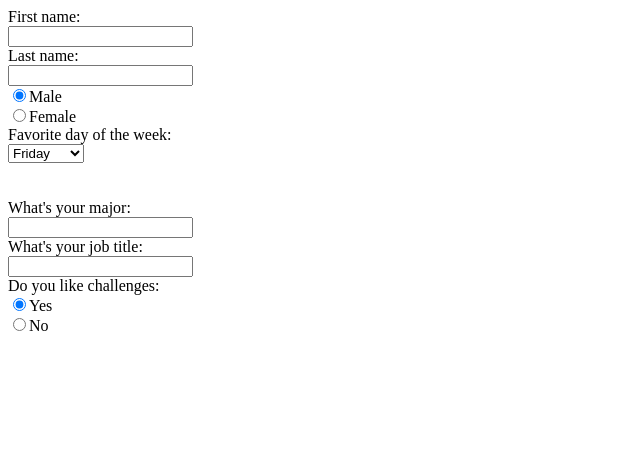
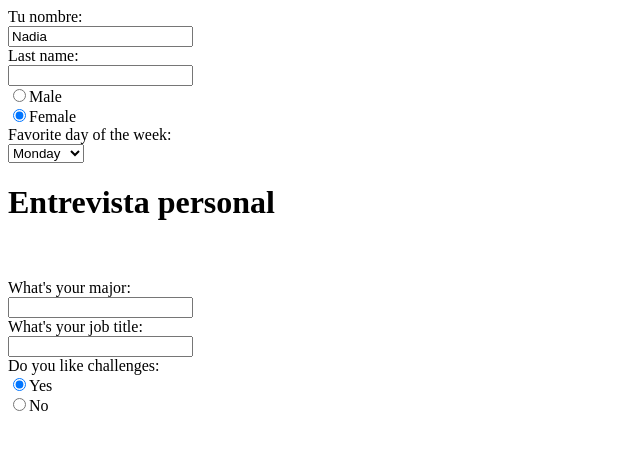
Before and after one commit to NadiaCorrea/ENTORNO-CLIENTE, a plain HTML site: page ejerciciosSelectoresDOM/Ejercicio3.html in a window 1280 px wide. Shown: the whole page, without its empty margins (0-640 px from the left). Drawn offline with Linux system fonts and the light colour scheme.

Commit message:
Avance y correccion del ejercicio3

```diff
--- a/ejerciciosSelectoresDOM/Ejercicio3.js
+++ b/ejerciciosSelectoresDOM/Ejercicio3.js
@@ -1,26 +1,61 @@
 /*
 A partir del fichero Ejercicio3.html se pide realizar mediante javascript las siguientes cuestiones:
-    - Pon tu nombre al atributo value del campo first name
-    - Pon el valor a la pregunta Favorite Day of Week a Monday
-    - Cambia la etiqueta de First name a 'Tu nombre'
-    - ObtÃ©n el valor del atributo 'name' del campo Favorite Day of The Week
-    - Escoge la opciÃ³n Female de la pregunta de gÃ©nero.
-    - Encuentra la primera form del documento y pon el atributo name = personal_info
-    - Encuentra la primera form del documento y pon el atributo name = job_info
-    - Agrega un tÃ­tulo h1 a cada una de las formas que diga 'Entrevista personal', 'Entrevista de trabajo' respectivamente
+    -
+    -
     - Agrega un tÃ­tulo a la pregunta Male/Female 'Gender'
     - Agrega una pregunta Email: con un input de tipo texto despuÃ©s de last name
     - Agrega la clase form a ambos formularios
 */
 
-let firstName = document.getElementsByName("firstname");
-firstName.value = "Nadia";
-console.log(firstName);
+//Pon tu nombre al atributo value del campo first name
+let firstName = document.querySelector("[name = firstname]");
+firstName.setAttribute("value","Nadia");
 
-let favDay = document.getElementsByName("fav_day");
-favDay.value = "Monday";
-console.log(favDay);
+//Pon el valor a la pregunta Favorite Day of Week a Monday
+let favDayValue = document.querySelector("select :last-child");
+favDayValue.setAttribute("selected", true);
 
+//Cambia la etiqueta de First name a 'Tu nombre'
 let labelfirstName = document.getElementsByName("first_name_label");
-labelfirstName.innerText = "Tu nombre: ";
+labelfirstName[0].outerText = "Tu nombre: ";
 console.log(labelfirstName);
+
+//Obtén el valor del atributo 'name' del campo Favorite Day of The Week
+
+let favDay = document.querySelector("[selected = true]");
+console.log(favDay.value);
+
+//Escoge la opción Female de la pregunta de género.
+
+let male = document.querySelector("[value = male]");
+let female = document.querySelector("[value = female]");
+male.removeAttribute("checked");
+female.setAttribute("checked", true);
+
+console.log(male);
+console.log(female);
+
+//Encuentra la primera form del documento y pon el atributo name = personal_info
+
+let firstForm = document.querySelector("form");
+firstForm.setAttribute("name","personal_info");
+
+console.log(firstForm);
+
+//Encuentra la segunda form del documento y pon el atributo name = job_info
+let secondForm = document.querySelector("form:nth-of-type(2)");
+secondForm.setAttribute("name","job_info");
+
+console.log(secondForm);
+
+//Agrega un título h1 a cada una de las formas que diga 'Entrevista personal', 'Entrevista de trabajo' respectivamente
+
+//afterbegin
+
+let firstTitulo = document.createElement("h1");
+let titulo1 = document.createTextNode("Entrevista personal");
+
+firstTitulo.appendChild(titulo1);
+firstForm.appendChild(firstTitulo);
+
+console.log(firstForm);
```
Also changed, not shown: ejerciciosSelectoresDOM/Ejercicio3.html (+3 -3 lines).
